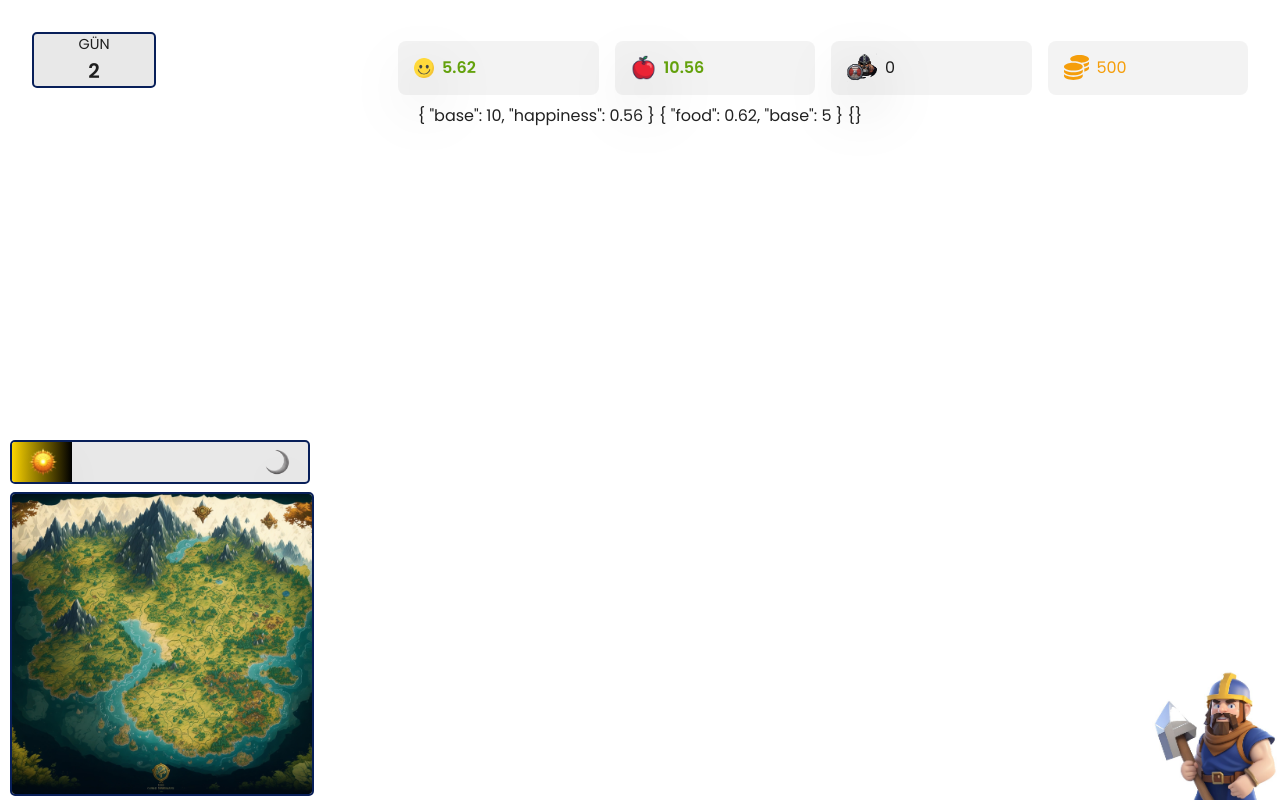
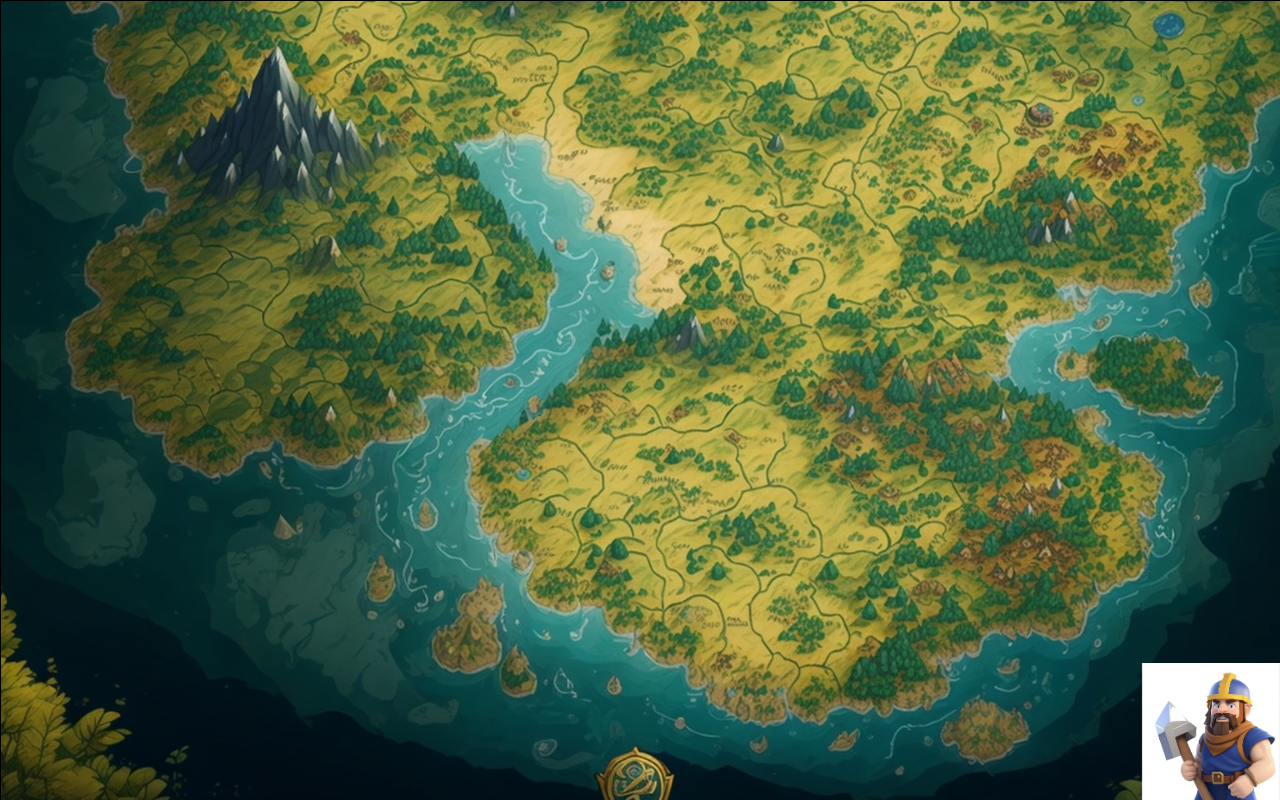
Before and after one commit to iAli7/dynastia, a Vue app: page / in a window 1280 px wide. Built offline with nearby package versions, Linux system fonts and the light colour scheme.

Commit message:
fix map problems

```diff
--- a/src/components/sidebar/mapLarge.vue
+++ b/src/components/sidebar/mapLarge.vue
@@ -1,4 +1,4 @@
-<!-- <template>
+<template>
     <div class="map-container" ref="mapContainer" @wheel="handleWheel" @mousedown="startDragging" @mousemove="drag" @mouseup="stopDragging" @mouseleave="stopDragging">
       <img ref="map" :src="mapImage" :style="mapStyle" draggable="false"/>
     </div>
@@ -16,8 +16,8 @@ const dragStartY = ref(0);
 const offsetX = ref(0);
 const offsetY = ref(0);
 const scale = ref(1);
-const minScale = 0.5;
-const maxScale = 3;
+const minScale = 1; // minimum scale değeri belirlenir
+const maxScale = 1.5;
 
 const limitOffsets = () => {
   const containerRect = mapContainer.value.getBoundingClientRect();
@@ -25,20 +25,14 @@ const limitOffsets = () => {
   const mapWidth = mapRect.width * scale.value;
   const mapHeight = mapRect.height * scale.value;
 
-  if (mapWidth < containerRect.width) {
-    offsetX.value = (containerRect.width - mapWidth) / 2;
-  } else {
-    const maxOffsetX = containerRect.width - mapWidth;
-    offsetX.value = Math.max(Math.min(offsetX.value, 0), maxOffsetX);
-  }
+  const maxOffsetX = Math.max((containerRect.width - mapWidth) / 2, scale.value * -66);
+  const maxOffsetY = Math.max((containerRect.height - mapHeight) / 2, 0);
 
-  if (mapHeight < containerRect.height) {
-    offsetY.value = (containerRect.height - mapHeight) / 2;
-  } else {
-    const maxOffsetY = containerRect.height - mapHeight;
-    offsetY.value = Math.max(Math.min(offsetY.value, 0), maxOffsetY);
-  }
+  offsetX.value = Math.min(Math.max(offsetX.value, maxOffsetX), -maxOffsetX);
+  offsetY.value = Math.min(Math.max(offsetY.value, maxOffsetY), -maxOffsetY);
 };
+
+
 
 const handleWheel = (event) => {
   event.preventDefault();
@@ -47,29 +41,40 @@ const handleWheel = (event) => {
 
   if (potentialScale >= minScale && potentialScale <= maxScale) {
     scale.value = potentialScale;
+
+    if (mapContainer.value !== null && map.value !== null) { // Kontrol eklenir
       const rect = mapContainer.value.getBoundingClientRect();
       const x = event.clientX - rect.left - offsetX.value;
       const y = event.clientY - rect.top - offsetY.value;
 
       offsetX.value -= x * delta;
       offsetY.value -= y * delta;
-  }
 
       limitOffsets();
+    }
+  }
 };
+
+
 
 const startDragging = (event) => {
   event.preventDefault();
   dragging.value = true;
-
-  dragStartX.value = event.clientX - offsetX.value;
-  dragStartY.value = event.clientY - offsetY.value;
+  dragStartX.value = event.clientX;
+  dragStartY.value = event.clientY;
 };
 
 const drag = (event) => {
   if (!dragging.value) return;
-  offsetX.value = event.clientX - dragStartX.value;
-  offsetY.value = event.clientY - dragStartY.value;
+
+  const dx = event.clientX - dragStartX.value;
+  const dy = event.clientY - dragStartY.value;
+
+  dragStartX.value = event.clientX;
+  dragStartY.value = event.clientY;
+
+  offsetX.value += dx;
+  offsetY.value += dy;
 
   limitOffsets();
 };
@@ -82,16 +87,18 @@ const mapStyle = computed(() => {
   return `transform: translate(${offsetX.value}px, ${offsetY.value}px) scale(${scale.value})`;
 });
 
+onMounted(() => {
+  limitOffsets();
+  window.addEventListener('resize', limitOffsets);
+});
 
 watch([offsetX, offsetY, scale], limitOffsets);
 
-onMounted(() => {
-  window.addEventListener('resize', limitOffsets);
-});
 
 onUnmounted(() => {
   window.removeEventListener('resize', limitOffsets);
 });
+
 </script>
 
 <style scoped>
@@ -113,4 +120,4 @@ onUnmounted(() => {
   height: auto;
   object-fit: contain;
 }
-</style> -->
+</style>
--- a/src/components/sidebar/sidebar.vue
+++ b/src/components/sidebar/sidebar.vue
@@ -1,6 +1,8 @@
 <script setup lang="ts">
 import maps from "./map.vue"
 import days from "./days.vue"
+import MapLarge from "./mapLarge.vue";
+
 </script>
 
 <template>
@@ -8,6 +10,7 @@ import days from "./days.vue"
         <days></days>
         <maps></maps>
     </div>
+<MapLarge></MapLarge>
 </template>
 
 <style lang="scss">
```
Lines whose indentation alone changed are shown as unchanged.
